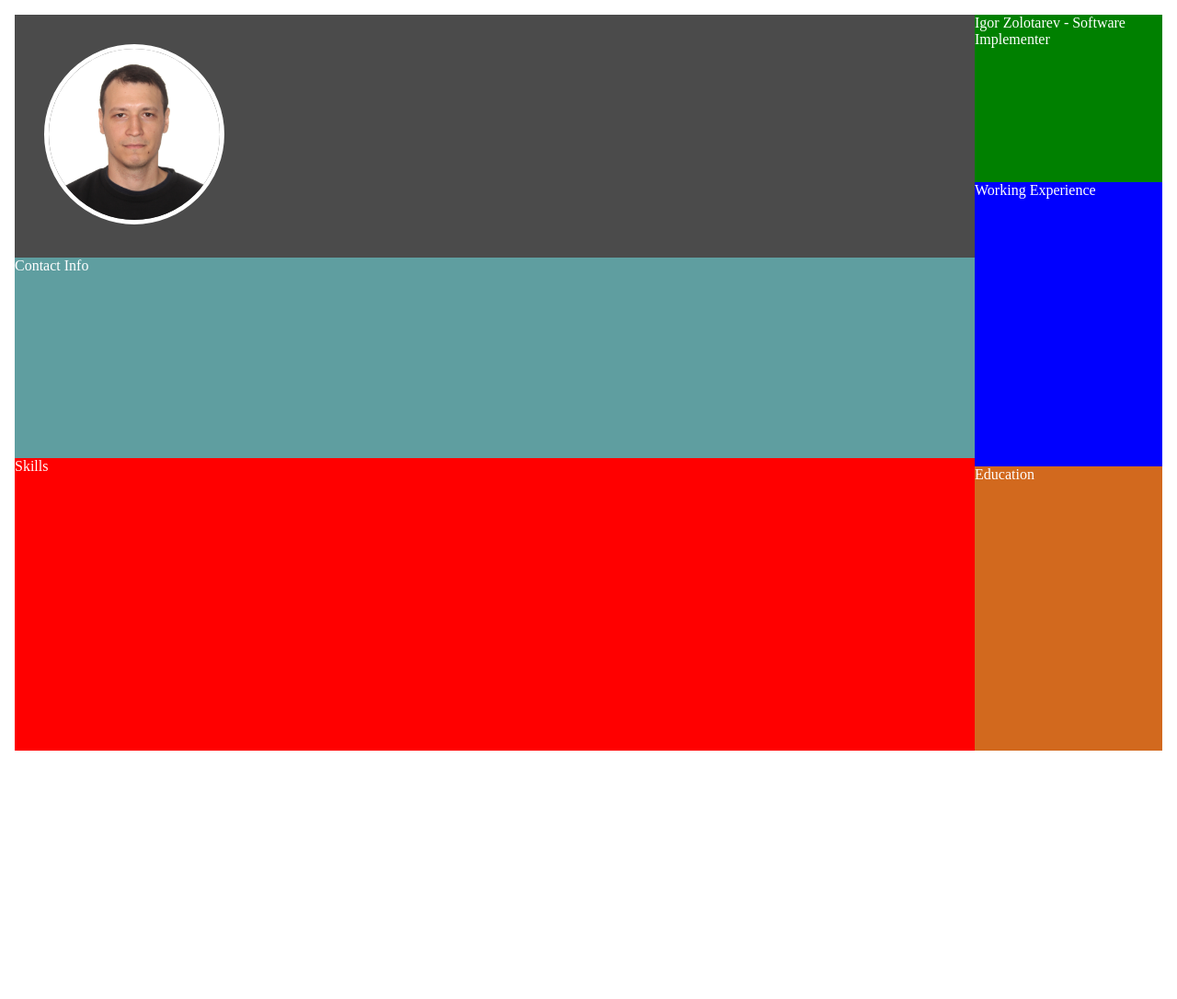
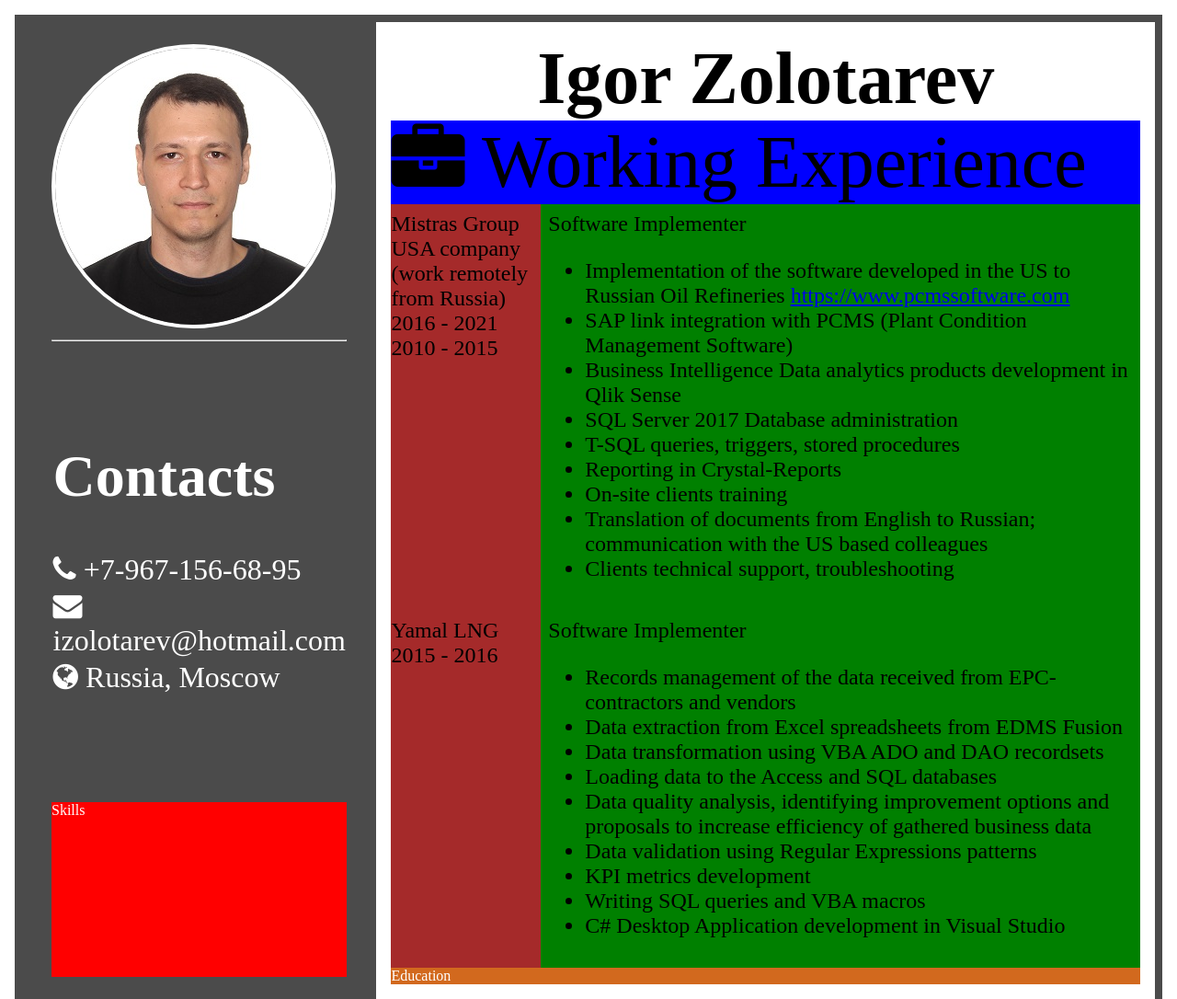
Before and after one commit to izolotarev/rsschool-cv, a plain HTML site: page index.html in a window 1280 px wide. Shown: the top 1086 px of the page at 92% size. Before the commit the page ends 832 px from the top, so only its background shows below. Drawn offline with Linux system fonts and the light colour scheme.

Commit message:
feat: add working exp

```diff
--- a/css/style.css
+++ b/css/style.css
@@ -6,33 +6,39 @@ body {
   display: flex;
   min-height: 100vh;
   flex-direction: row;
-  margin: 1em;
+  margin: 1rem;
   justify-content: flex-start;
+  border: 0.5rem solid rgb(75, 75, 75);
 }
 
 .left-part {
-  background-color: red;
+  background-color: rgb(75, 75, 75);
   color: white;
-  flex-grow: 1;
   display: flex;
+  flex-basis: 30%;
   flex-direction: column;
+  padding: 1.5rem 2rem;
 }
 
 .photo {
   background-color: rgb(75, 75, 75);
-  /*flex-grow: 1;*/
-  padding: 2em;
+  flex-grow: 1;
+  /*padding-top: 2em;
+  padding-left: 5em;*/
 }
 
 .photo__img {
-  width: 20%;
+  /*width: 30%;*/
   border-radius: 50%;
-  border: 5px solid white;
+  border: 0.3rem solid white;
 }
 
 .contact-info {
-  background-color: cadetblue;
+  background-color: rgb(75, 75, 75);
   flex-grow: 2;
+  font-size: 2rem;
+  display: flex;
+  justify-content: center;
 }
 
 .skills {
@@ -41,21 +47,45 @@ body {
 }
 
 .right-part {
-  background-color: red;
   color: white;
-  flex-grow: 1;
+  flex-basis: 70%;
   display: flex;
   flex-direction: column;
+  padding: 1rem;
 }
 
-.full-name-position {
-  background-color: green;
+.full-name {
+  background-color: white;
+  color: black;
   flex-grow: 1;
+  font-size: 5rem;
+  font-weight: bold;
+  display: flex;
+  justify-content: center;
 }
 
 .working-exp {
   background-color: blue;
-  flex-grow: 2;
+  color: black;
+  font-size: 5rem;
+}
+
+.organization-duties {
+  color: black;
+  font-size: 1.5rem;
+  display: flex;
+}
+
+.organization {
+  background-color: brown;
+  flex-basis: 20%;
+  padding: 0.5rem 0;
+}
+
+.duties {
+  background-color: green;
+  flex-basis: 80%;
+  padding: 0.5rem;
 }
 
 .education {
@@ -69,10 +99,18 @@ ul.no-bullets {
   margin: 0; /* Remove margins */
 }
 
-i {
-  color: rgb(16, 188, 240);
+ul.no-bullets > li {
+  padding: 0.1rem;
+}
+
+.contact-info > i {
+  color: white;
+}
+
+.working-exp > i {
+  color: black;
 }
 
 hr {
-  color: rgb(16, 188, 240);
+  color: white;
 }
--- a/index.html
+++ b/index.html
@@ -13,16 +13,89 @@
   <body>
     <div class="left-part">
       <div class="photo">
-        <img src="resources/photo.jpg" alt="Photo" class="photo__img" />
+        <img src="resources/photo3.jpg" alt="Photo" class="photo__img" />
+        <hr />
       </div>
-      <div class="contact-info">Contact Info</div>
+      <div class="contact-info">
+        <ul class="no-bullets">
+          <li><h1>Contacts</h1></li>
+          <li><i class="fa fa-phone"></i> +7-967-156-68-95</li>
+          <li><i class="fa fa-envelope"></i> izolotarev@hotmail.com</li>
+          <li><i class="fa fa-globe"></i> Russia, Moscow</li>
+        </ul>
+      </div>
       <div class="skills">Skills</div>
     </div>
     <div class="right-part">
-      <div class="full-name-position">
-        Igor Zolotarev - Software Implementer
+      <div class="full-name">Igor Zolotarev</div>
+      <div class="working-exp">
+        <i class="fa fa-briefcase"></i> Working Experience
       </div>
-      <div class="working-exp">Working Experience</div>
+
+      <div class="organization-duties">
+        <div class="organization">
+          <div class="org-name">Mistras Group</div>
+          <div class="work-mode">USA company (work remotely from Russia)</div>
+          <div class="timeline">2016 - 2021</div>
+          <div class="timeline">2010 - 2015</div>
+        </div>
+        <div class="duties">
+          <div class="org-position">Software Implementer</div>
+          <ul>
+            <li>
+              Implementation of the software developed in the US to Russian Oil
+              Refineries
+              <a href="https://www.pcmssoftware.com/"
+                >https://www.pcmssoftware.com</a
+              >
+            </li>
+            <li>
+              SAP link integration with PCMS (Plant Condition Management
+              Software)
+            </li>
+            <li>
+              Business Intelligence Data analytics products development in Qlik
+              Sense
+            </li>
+            <li>SQL Server 2017 Database administration</li>
+            <li>T-SQL queries, triggers, stored procedures</li>
+            <li>Reporting in Crystal-Reports</li>
+            <li>On-site clients training</li>
+            <li>
+              Translation of documents from English to Russian; communication
+              with the US based colleagues
+            </li>
+            <li>Clients technical support, troubleshooting</li>
+          </ul>
+        </div>
+      </div>
+      <div class="organization-duties">
+        <div class="organization">
+          <div class="org-name">Yamal LNG</div>
+          <div class="timeline">2015 - 2016</div>
+        </div>
+        <div class="duties">
+          <div class="org-position">Software Implementer</div>
+          <ul>
+            <li>
+              Records management of the data received from EPC-contractors and
+              vendors
+            </li>
+            <li>Data extraction from Excel spreadsheets from EDMS Fusion</li>
+            <li>Data transformation using VBA ADO and DAO recordsets</li>
+            <li>Loading data to the Access and SQL databases</li>
+            <li>
+              Data quality analysis, identifying improvement options and
+              proposals to increase efficiency of gathered business data
+            </li>
+            <li>Data validation using Regular Expressions patterns</li>
+            <li>KPI metrics development</li>
+            <li>Writing SQL queries and VBA macros</li>
+            <li>C# Desktop Application development in Visual Studio</li>
+          </ul>
+        </div>
+      </div>
+
       <div class="education">Education</div>
     </div>
   </body>
```
Also changed, not shown: resources/photo2.jpg (added), resources/photo3.jpg (added).
